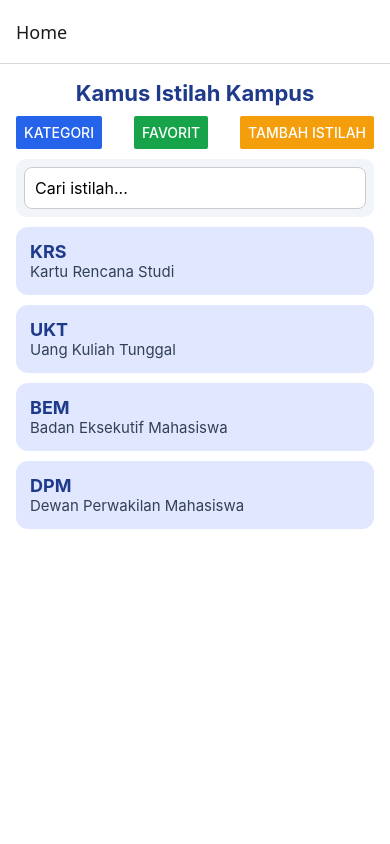
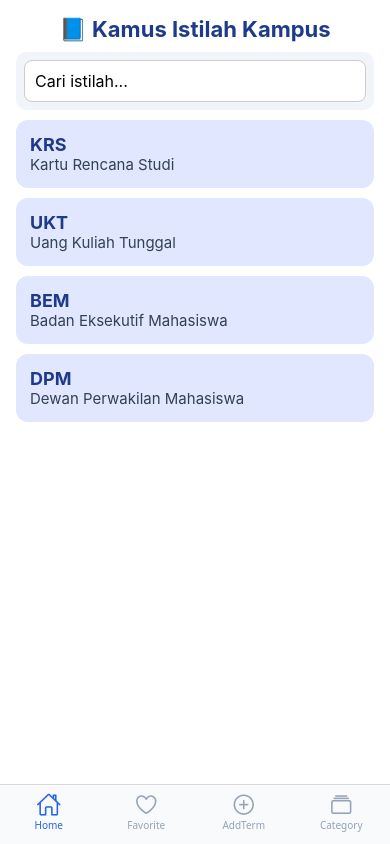
Before and after one commit to muhamadalghifari/Kelompok-2, a React Native app in the folder Kamus-Istilah-Kampus/: screen /Home in a window 390 px wide. Built offline with nearby package versions, Linux system fonts and the light colour scheme.

Commit message:
Update Navigasi

```diff
--- a/Kamus-Istilah-Kampus/App.js
+++ b/Kamus-Istilah-Kampus/App.js
@@ -1,27 +1,10 @@
-// import { StatusBar } from 'expo-status-bar';
-// import { StyleSheet, Text, View } from 'react-native';
-
-// export default function App() {
-//   return (
-//     <View style={styles.container}>
-//       <Text>Yoo Masbro Selamat Mengerjakan</Text>
-//       <StatusBar style="auto" />
-//     </View>
-//   );
-// }
-
-// const styles = StyleSheet.create({
-//   container: {
-//     flex: 1,
-//     backgroundColor: '#fff',
-//     alignItems: 'center',
-//     justifyContent: 'center',
-//   },
-// });
-
 import React from "react";
 import { NavigationContainer } from "@react-navigation/native";
 import { createNativeStackNavigator } from "@react-navigation/native-stack";
+import { createBottomTabNavigator } from "@react-navigation/bottom-tabs";
+import { Ionicons } from "@expo/vector-icons";
+
+// Screens
 import HomeScreen from "./screens/HomeScreen";
 import DetailScreen from "./screens/DetailScreen";
 import FavoriteScreen from "./screens/FavoriteScreen";
@@ -29,16 +12,56 @@ import AddTermScreen from "./screens/AddTermScreen";
 import CategoryScreen from "./screens/CategoryScreen";
 
 const Stack = createNativeStackNavigator();
+const Tab = createBottomTabNavigator();
 
+// Tab Navigator (menu bawah)
+function MainTabs() {
+  return (
+    <Tab.Navigator
+      screenOptions={({ route }) => ({
+        headerShown: false,
+        tabBarActiveTintColor: "#2563EB",
+        tabBarInactiveTintColor: "#94A3B8",
+        tabBarStyle: {
+          backgroundColor: "#F8FAFC",
+          paddingBottom: 4,
+          height: 60,
+        },
+        tabBarIcon: ({ color, size }) => {
+          let iconName;
+
+          if (route.name === "Home") iconName = "home-outline";
+          else if (route.name === "Favorite") iconName = "heart-outline";
+          else if (route.name === "AddTerm") iconName = "add-circle-outline";
+          else if (route.name === "Category") iconName = "albums-outline";
+
+          return <Ionicons name={iconName} size={size} color={color} />;
+        },
+      })}
+    >
+      <Tab.Screen name="Home" component={HomeScreen} />
+      <Tab.Screen name="Favorite" component={FavoriteScreen} />
+      <Tab.Screen name="AddTerm" component={AddTermScreen} />
+      <Tab.Screen name="Category" component={CategoryScreen} />
+    </Tab.Navigator>
+  );
+}
+
+// Stack untuk halaman Detail
 export default function App() {
   return (
     <NavigationContainer>
-      <Stack.Navigator initialRouteName="Home">
-        <Stack.Screen name="Home" component={HomeScreen} />
-        <Stack.Screen name="Detail" component={DetailScreen} />
-        <Stack.Screen name="Favorite" component={FavoriteScreen} />
-        <Stack.Screen name="AddTerm" component={AddTermScreen} />
-        <Stack.Screen name="Category" component={CategoryScreen} />
+      <Stack.Navigator>
+        <Stack.Screen
+          name="MainTabs"
+          component={MainTabs}
+          options={{ headerShown: false }}
+        />
+        <Stack.Screen
+          name="Detail"
+          component={DetailScreen}
+          options={{ title: "Detail Istilah" }}
+        />
       </Stack.Navigator>
     </NavigationContainer>
   );
--- a/Kamus-Istilah-Kampus/package.json
+++ b/Kamus-Istilah-Kampus/package.json
@@ -10,6 +10,7 @@
   },
   "dependencies": {
     "@react-native-async-storage/async-storage": "2.2.0",
+    "@react-navigation/bottom-tabs": "^7.5.0",
     "@react-navigation/native": "^7.1.18",
     "@react-navigation/native-stack": "^7.5.1",
     "expo": "~54.0.20",
@@ -19,6 +20,7 @@
     "react-native": "0.81.5",
     "react-native-safe-area-context": "~5.6.0",
     "react-native-screens": "~4.16.0",
+    "react-native-vector-icons": "^10.3.0",
     "react-native-web": "^0.21.0"
   },
   "private": true
--- a/Kamus-Istilah-Kampus/screens/HomeScreen.js
+++ b/Kamus-Istilah-Kampus/screens/HomeScreen.js
@@ -1,5 +1,5 @@
 import React, { useState } from "react";
-import { View, Text, FlatList, StyleSheet, Button } from "react-native";
+import { View, Text, FlatList, StyleSheet } from "react-native";
 import SearchBar from "../components/SearchBar";
 import TermCard from "../components/TermCard";
 import { terms } from "../data/terms";
@@ -13,28 +13,7 @@ export default function HomeScreen({ navigation }) {
 
   return (
     <View style={styles.container}>
-      <Text style={styles.title}>Kamus Istilah Kampus</Text>
-
-      {/* Navigasi antar halaman */}
-      <View style={styles.navButtons}>
-        <Button
-          title="Kategori"
-          onPress={() => navigation.navigate("Category")}
-          color="#2563EB"
-        />
-        <Button
-          title="Favorit"
-          onPress={() => navigation.navigate("Favorite")}
-          color="#16A34A"
-        />
-        <Button
-          title="Tambah Istilah"
-          onPress={() => navigation.navigate("AddTerm")}
-          color="#F59E0B"
-        />
-      </View>
-
-      {/* Search dan daftar istilah */}
+      <Text style={styles.title}>📘 Kamus Istilah Kampus</Text>
       <SearchBar value={search} onChangeText={setSearch} />
       <FlatList
         data={filteredTerms}
@@ -60,9 +39,4 @@ const styles = StyleSheet.create({
     color: "#1E3A8A",
     textAlign: "center",
   },
-  navButtons: {
-    flexDirection: "row",
-    justifyContent: "space-between",
-    marginBottom: 10,
-  },
 });
```
Also changed, not shown: 1 other file (tests, documents, lock files or other folders).
